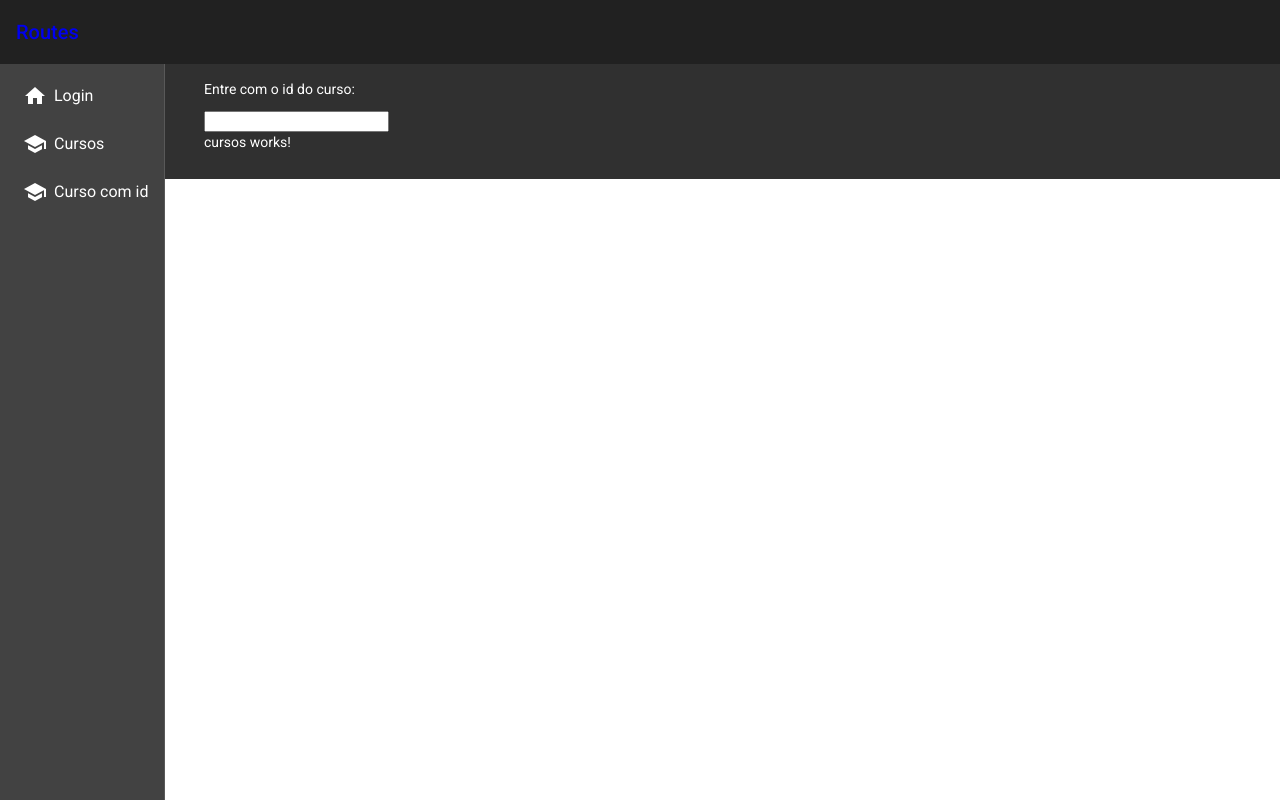
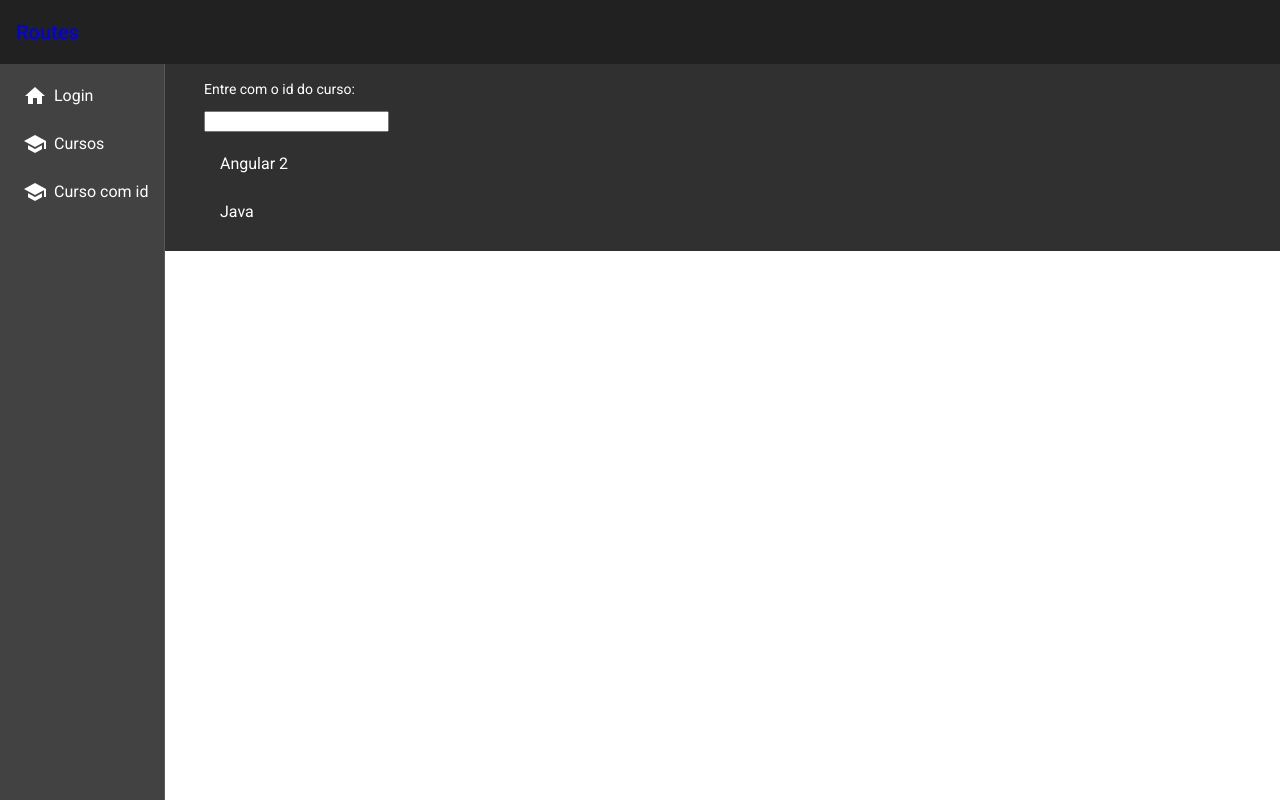
Before and after one commit to leorv/AngularCompleto, an Angular app in the folder rotas/: page /cursos in a window 1280 px wide. Built offline with nearby package versions, Linux system fonts and the light colour scheme.

Commit message:
redirecionamento via código

```diff
--- a/rotas/src/app/app-routing.module.ts
+++ b/rotas/src/app/app-routing.module.ts
@@ -1,3 +1,4 @@
+import { CursoNaoEncontradoComponent } from './curso-nao-encontrado/curso-nao-encontrado.component';
 import { CursosComponent } from './cursos/cursos.component';
 import { LoginComponent } from './login/login.component';
 import { HomeComponent } from './home/home.component';
@@ -9,7 +10,8 @@ const routes: Routes = [
     { path: '', component: HomeComponent},
     { path: 'login', component: LoginComponent},
     { path: 'cursos', component: CursosComponent},
-    { path: 'curso/:id', component: CursoDetalheComponent}
+    { path: 'curso/:id', component: CursoDetalheComponent},
+    { path: 'naoEncontrado', component: CursoNaoEncontradoComponent}
 ];
 
 @NgModule({
--- a/rotas/src/app/curso-detalhe/curso-detalhe.component.html
+++ b/rotas/src/app/curso-detalhe/curso-detalhe.component.html
@@ -1 +1,2 @@
 <p>id: {{ id }}</p>
+<p>Curso: {{ curso?.nome }}</p>
--- a/rotas/src/app/curso-detalhe/curso-detalhe.component.ts
+++ b/rotas/src/app/curso-detalhe/curso-detalhe.component.ts
@@ -1,6 +1,8 @@
 import { Component, OnDestroy, OnInit } from '@angular/core';
-import { ActivatedRoute } from '@angular/router';
+import { ActivatedRoute, Router } from '@angular/router';
 import { Subscription } from 'rxjs';
+
+import { CursosService } from '../cursos/cursos.service';
 
 @Component({
     selector: 'app-curso-detalhe',
@@ -11,17 +13,26 @@ export class CursoDetalheComponent implements OnInit, OnDestroy {
 
     inscricao: Subscription = new Subscription();
 
-    id: string = '';
+    id: number = 0;
+    curso: any;
 
-    constructor( private route: ActivatedRoute) {
+    constructor(private route: ActivatedRoute,
+        private router: Router,
+        private cursosService: CursosService) {
         // console.log(this.route); <- apenas para descobrir como ele se apresenta como objeto e seus parâmetros.
         // this.id = this.route.snapshot.params['id'];
-     }
+    }
 
     ngOnInit(): void {
         this.inscricao = this.route.params.subscribe(
             (params: any) => {
                 this.id = params['id'];
+
+                this.curso = this.cursosService.getCurso(this.id);
+
+                if (this.curso == null) {
+                    this.router.navigate(['/naoEncontrado']);
+                }
             }
         );
     }
--- /dev/null
+++ b/rotas/src/app/curso-nao-encontrado/curso-nao-encontrado.component.html
@@ -0,0 +1 @@
+<p>curso-nao-encontrado works!</p>
--- /dev/null
+++ b/rotas/src/app/curso-nao-encontrado/curso-nao-encontrado.component.ts
@@ -0,0 +1,15 @@
+import { Component, OnInit } from '@angular/core';
+
+@Component({
+  selector: 'app-curso-nao-encontrado',
+  templateUrl: './curso-nao-encontrado.component.html',
+  styleUrls: ['./curso-nao-encontrado.component.css']
+})
+export class CursoNaoEncontradoComponent implements OnInit {
+
+  constructor() { }
+
+  ngOnInit(): void {
+  }
+
+}
--- a/rotas/src/app/cursos/cursos.component.html
+++ b/rotas/src/app/cursos/cursos.component.html
@@ -1 +1,5 @@
-<p>cursos works!</p>
+<mat-selection-list #shoes [multiple]="false">
+    <mat-list-option *ngFor="let curso of cursos" [routerLink]="['/curso', curso.id]">
+      {{ curso.nome }}
+    </mat-list-option>
+  </mat-selection-list>
--- a/rotas/src/app/cursos/cursos.component.ts
+++ b/rotas/src/app/cursos/cursos.component.ts
@@ -1,4 +1,6 @@
 import { Component, OnInit } from '@angular/core';
+
+import { CursosService } from '../cursos/cursos.service';
 
 @Component({
   selector: 'app-cursos',
@@ -6,10 +8,14 @@ import { Component, OnInit } from '@angular/core';
   styleUrls: ['./cursos.component.css']
 })
 export class CursosComponent implements OnInit {
+    cursos: any[] = [];
 
-  constructor() { }
+  constructor(
+      private cursosService: CursosService
+  ) { }
 
   ngOnInit(): void {
+      this.cursos = this.cursosService.getCursos();
   }
 
 }
--- /dev/null
+++ b/rotas/src/app/cursos/cursos.service.ts
@@ -0,0 +1,28 @@
+import { Injectable } from '@angular/core';
+
+@Injectable({
+    providedIn: 'root'
+})
+export class CursosService {
+
+    constructor() {
+    }
+
+    getCursos() {
+        return [
+            {id: 1, nome: 'Angular 2'},
+            {id: 2, nome: 'Java'}
+        ]
+    }
+
+    getCurso(id: number) {
+        let cursos = this.getCursos();
+        for (let i = 0; i < cursos.length; i++){
+            let curso = cursos[i];
+            if (curso.id == id){
+                return curso;
+            }
+        }
+        return null;
+    }
+}
```
Also changed, not shown: rotas/src/app/app.module.ts (+12 -5 lines), rotas/src/app/curso-nao-encontrado/curso-nao-encontrado.component.css (added), 2 other files (tests, documents, lock files or other folders).
